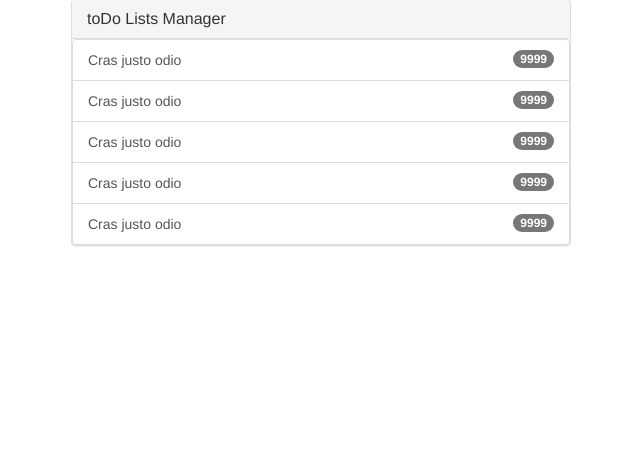
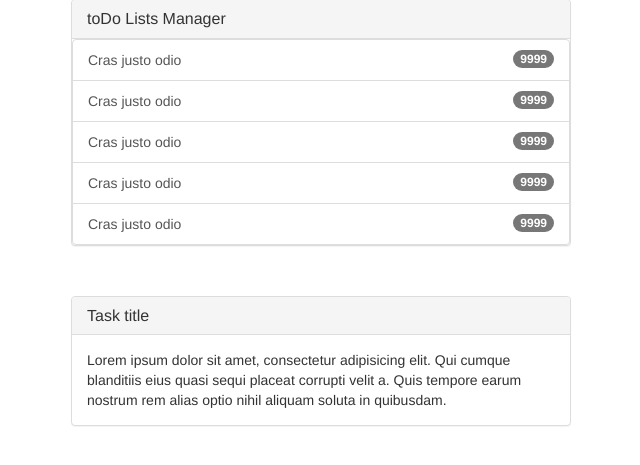
Before and after one commit to olecksamdr/toDoManager, a PHP site: page /template.html in a window 1280 px wide. Shown: the part 51-516 px from the top of the page, without its empty margins (319-959 px from the left). Run offline with PHP 8.4, Linux system fonts and the light colour scheme.

Commit message:
Added template for tasks

```diff
--- a/style/css/style.css
+++ b/style/css/style.css
@@ -1,8 +1,8 @@
-.lists, form{
+.lists, form, .tasks{
 	width: 500px;
 	margin: 50px auto;
 }
-.panel-body{
+.lists .panel-body{
 	padding: 0;
 }
 .list-group{
--- a/template.html
+++ b/template.html
@@ -40,7 +40,17 @@
   	</div>
   </div>
 </div>
-
+<div class="tasks">
+<div class="panel panel-default">
+  <div class="panel-heading">
+    <h3 class="panel-title">Task title</h3>
+  </div>
+  <div class="panel-body">
+    Lorem ipsum dolor sit amet, consectetur adipisicing elit. Qui cumque blanditiis eius quasi sequi placeat corrupti velit a. Quis tempore earum nostrum rem alias optio nihil aliquam soluta in quibusdam.
+  </div>
+</div>
+</div>
+</div>
 </ul>
 </body>
 </html>
```
